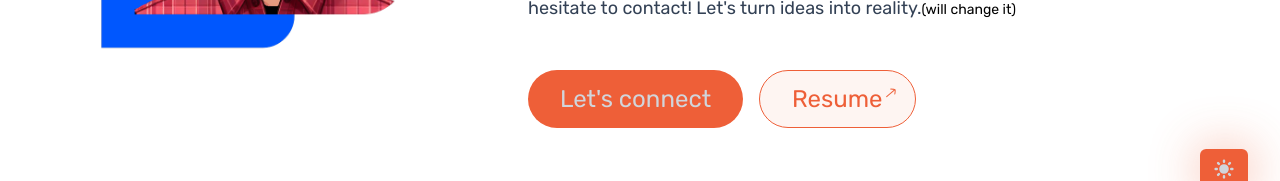
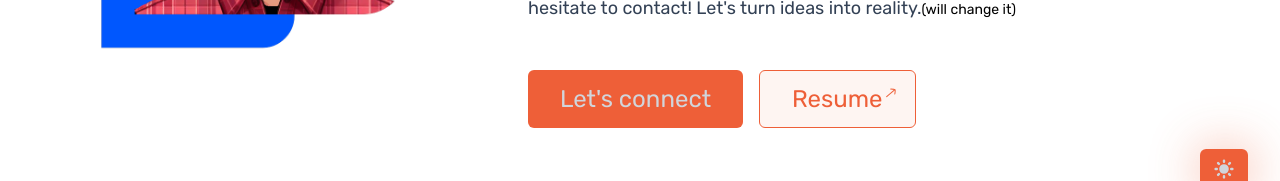
Before and after one commit to roshan798/personal-portfolio, a React (Vite) app: page / in a window 1280 px wide. Shown: the part 571-752 px from the top of the page. Built offline with nearby package versions, Linux system fonts and the light colour scheme.

Commit message:
refactor: Update HeroSection button styling for responsiveness

```diff
--- a/src/components/HeroSection.jsx
+++ b/src/components/HeroSection.jsx
@@ -76,10 +76,19 @@ const HeroSection = ({ heroRef }) => {
                         </p>
                     </div>
                     <div className="mt-8 flex justify-start  text-black dark:text-white">
-                        <button className="mr-4 min-w-max text-nowrap rounded-full  bg-secondary px-5 py-3 text-center text-xl text-gray-300 sm:text-2xl md:px-8">
+                        <button
+                            className="mr-4 min-w-max text-nowrap   rounded-md bg-secondary px-5 py-3 text-center text-xl text-gray-300 transition-all
+                        duration-1000
+                        ease-in-out hover:rounded-xl
+                        sm:text-2xl
+                        md:px-8
+                        ">
                             Let&apos;s connect
                         </button>{' '}
-                        <button className="animate-link-arrow-hover group mr-4 min-w-max text-nowrap rounded-full border border-secondary bg-[#ee5f3810] px-5 py-3 pr-8 text-center text-xl text-gray-300 transition-colors hover:bg-secondary sm:text-2xl md:px-8">
+                        <button
+                            className="animate-link-arrow-hover group mr-4 min-w-max text-nowrap rounded-md border border-secondary bg-[#ee5f3810] px-5 py-3 pr-8 text-center text-xl text-gray-300 transition-all
+                            duration-1000 ease-in-out
+                            hover:rounded-xl hover:bg-secondary sm:text-2xl md:px-8">
                             <a
                                 target="_blank"
                                 href="https://drive.google.com/file/d/10clY7OTb-8LSQPhFYQ_E6e014VvNckp_/view?usp=drive_link"
```
